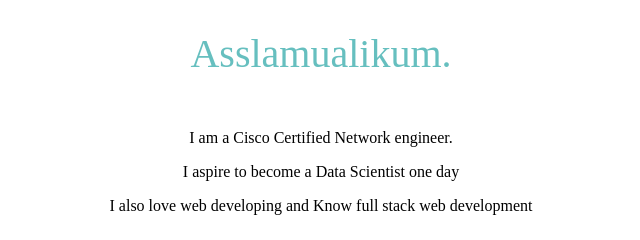
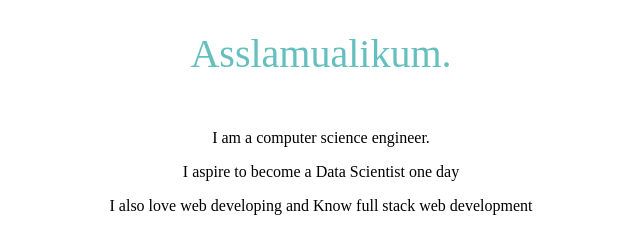
Before and after one commit to Abrahim07/psychic-octo-chainsaw, a plain HTML site: page index.html in a window 1280 px wide. Shown: the part 1040-1280 px from the top of the page, 319-959 px from the left. Drawn offline with Linux system fonts and the light colour scheme; a web font is replaced by a local one.

Commit message:
Update index.html

```diff
--- a/index.html
+++ b/index.html
@@ -20,7 +20,7 @@
   <div class="profile">
     <img src="images/yusuf.png" alt="my-image">
     <h2>Asslamualikum.</h2>
-    <p>I am a Cisco Certified Network engineer.</p>
+    <p>I am a computer science engineer.</p>
     <p>I aspire to become a Data Scientist one day</p>
     <p> I also love web developing and Know full stack web development</p>
   </div>
```
